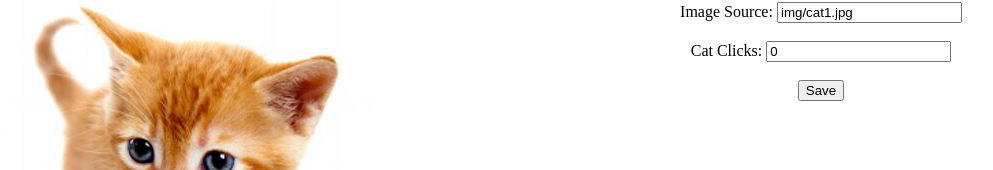
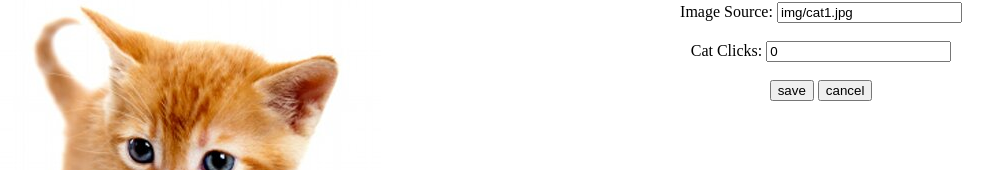
Before and after one commit to lazarus432/cat-clicker, a plain HTML site: page index.html in a window 1280 px wide. Both pictures are taken after a click on the button "Admin". Shown: the part 113-283 px from the top of the page, without its empty margins (171-1164 px from the left). Drawn offline with Linux system fonts and the light colour scheme.

Commit message:
add cancel button

```diff
--- a/index.html
+++ b/index.html
@@ -40,7 +40,8 @@
           <br>
           <br>
 
-          <button onclick = "myFunction()" id = "admin-save">Save</button>
+          <input type = "button" name = "save" value = "save" id = "admin-save">
+          <input type = "button" name = "cancel" value = "cancel" id = "admin-cancel">
         </form>
         </div>
 
```
